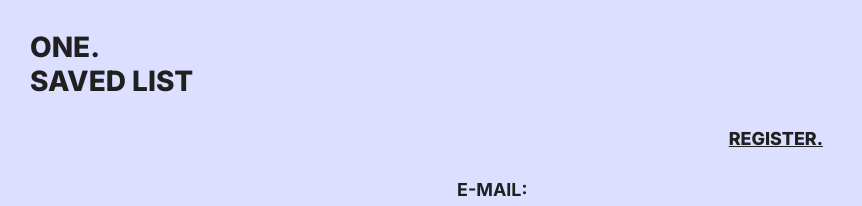
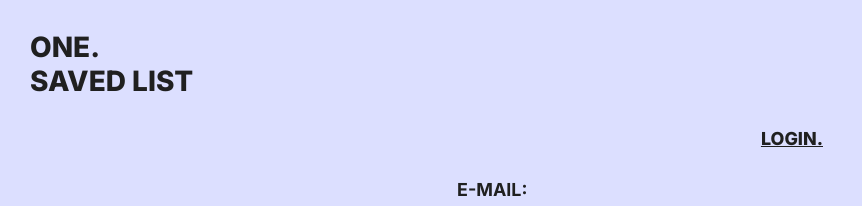
Before and after one commit to NataliaFrancisca/ONE-SAVED-LIST, a Next.js app: page /login in a window 1280 px wide. Shown: the top 206 px of the page, without its empty margins (0-862 px from the left). Built offline with nearby package versions, Linux system fonts and the light colour scheme; no server answers.

Commit message:
fix: renamed the component and the form legend

```diff
--- a/src/app/login/page.tsx
+++ b/src/app/login/page.tsx
@@ -3,9 +3,9 @@ import Link from "next/link";
 import AppName from "../components/AppName/AppName";
 import { useState } from "react";
 import Loader from "../components/Loader/Loader";
-import { useForm } from "@/hooks/useForm";
+import { useForm } from '../../hooks/useForm';
 
-const Register = () => {
+const Login = () => {
 
   const [userLogin, setUserLogin] = useState({
     user: {
@@ -20,8 +20,8 @@ const Register = () => {
     <main className="default-page-layout _light">
       <AppName />
 
-      <form className="default-form-component" onSubmit={async () => { await onSubmit(); }}>
-        <legend>REGISTER.</legend>
+      <form className="default-form-component" role='form' onSubmit={async () => { await onSubmit(); }}>
+        <legend>LOGIN.</legend>
 
         {loading && <Loader color="PURPLE" />}
 
@@ -70,4 +70,4 @@ const Register = () => {
   )
 }
 
-export default Register;
+export default Login;
```
